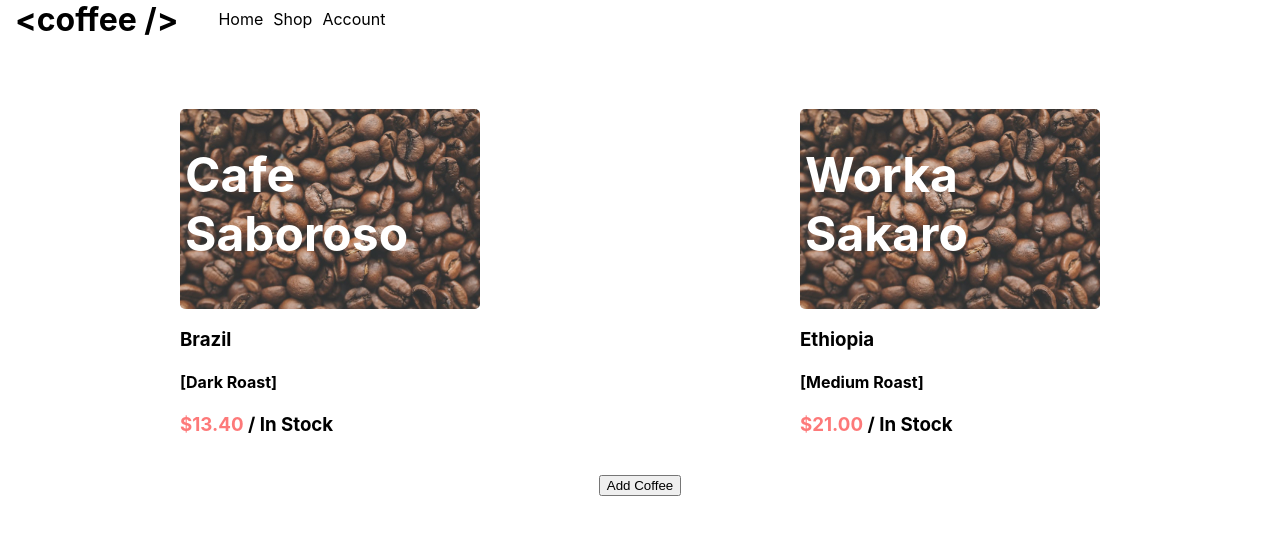
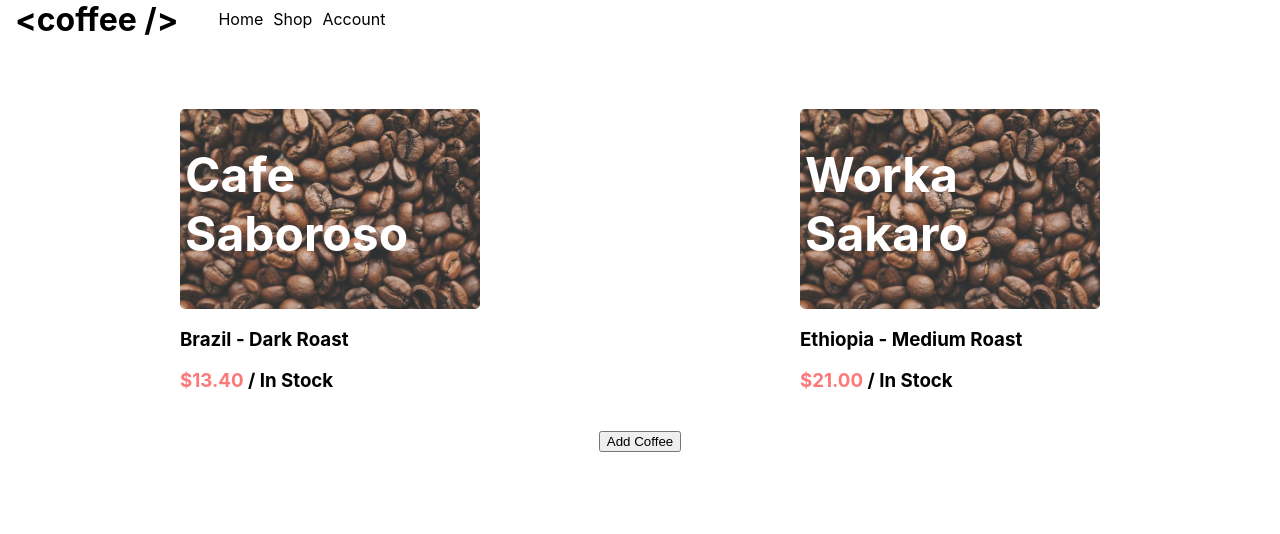
Before and after one commit to jfpalchak/inventory-tracker, a React (Create React App) app: page / in a window 1280 px wide. Shown: the top 534 px of the page. Built offline with nearby package versions, Linux system fonts and the light colour scheme.

Commit message:
clean up comments

```diff
--- a/src/components/Coffee.js
+++ b/src/components/Coffee.js
@@ -39,8 +39,8 @@ function Coffee(props) {
           <h3>{props.name}</h3>
         </div>
         <div className="coffee-info">
-          <h3>{props.origin}</h3>
-          <h4>[{props.roast} Roast]</h4>
+          <h3>{props.origin} - {props.roast} Roast</h3>
+          {/* <h4>[{props.roast} Roast]</h4> */}
           <h3><span style={priceStyle}>${props.price}</span> / {quantity}</h3>
         </div>
       </div>
--- a/src/index.css
+++ b/src/index.css
@@ -87,6 +87,10 @@ main {
   font-size: 3em;
 }
 
+/* .coffee-info {
+  font-style: italic;
+} */
+
 /* FORM COMPONENT STYLES */
 .form-component h4 {
   text-align: center;
```
